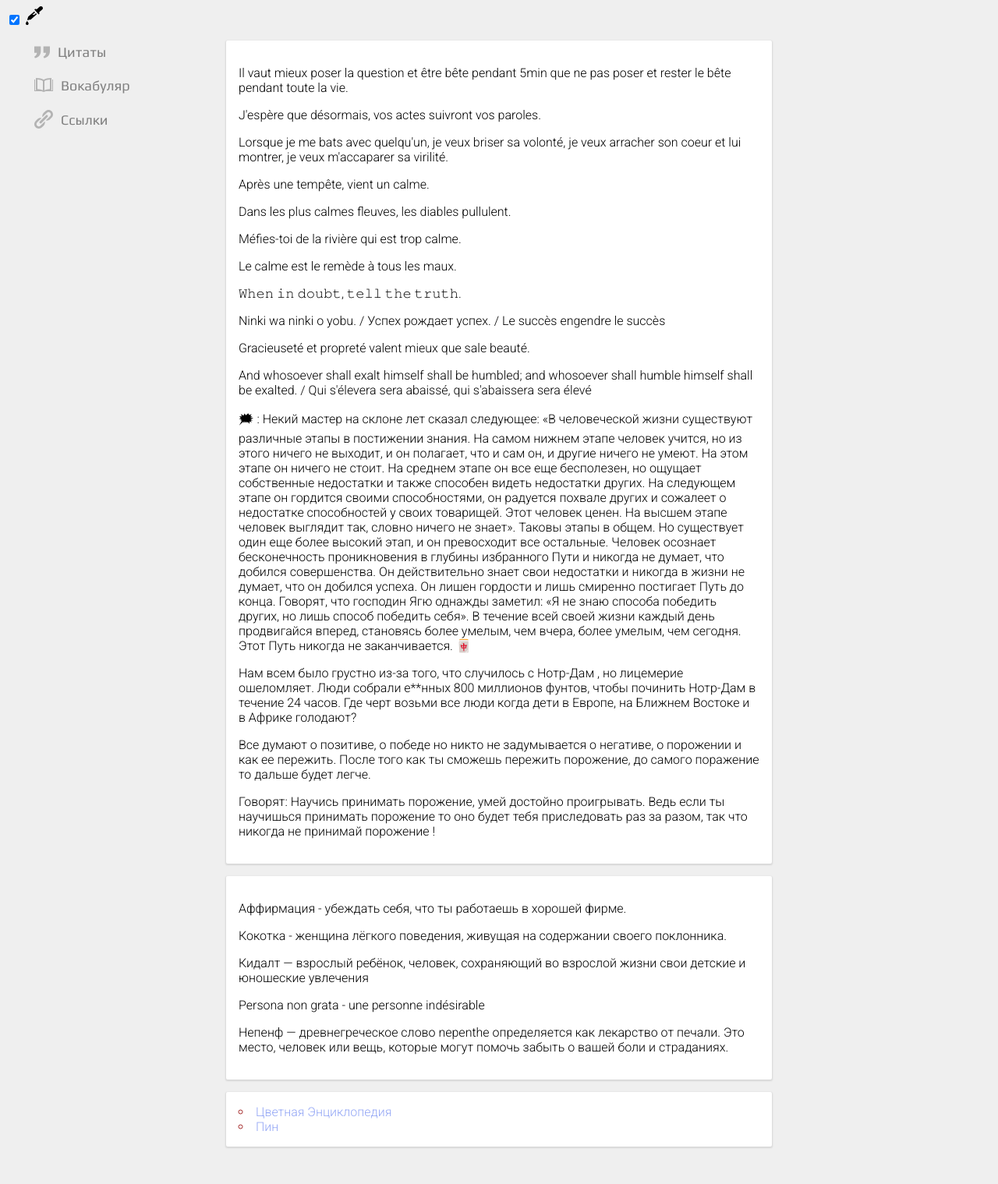
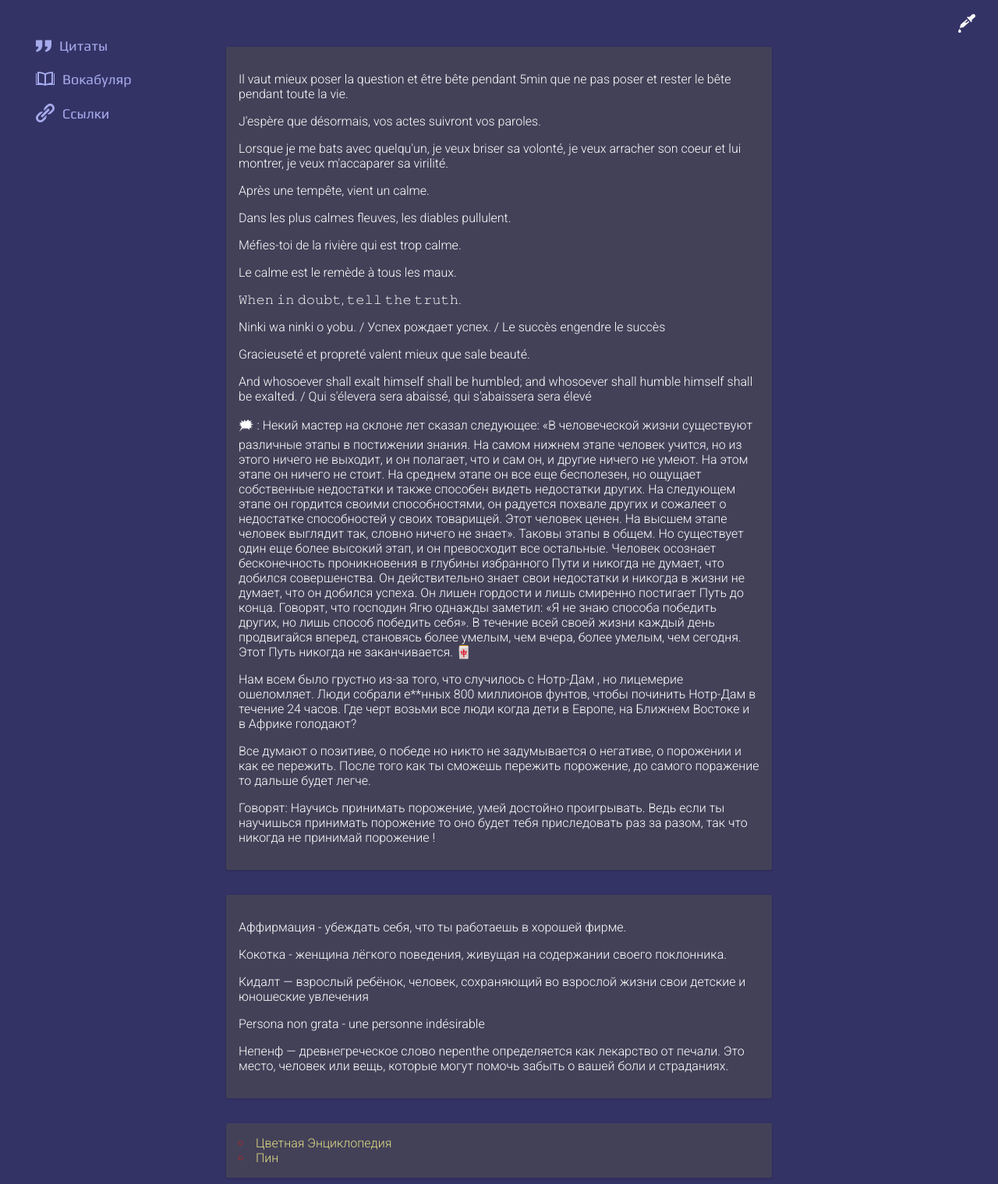
Before and after one commit to suyokiri/note, a PHP site: page / in a window 1280 px wide, after a click that opens the changed part. Shown: the whole page at 78% size. Before the commit the page ends 1473 px from the top, so only its background shows below. Run offline with PHP 8.4, Linux system fonts and the light colour scheme.

Commit message:
Update note.css

```diff
--- a/note.css
+++ b/note.css
@@ -1,36 +1,44 @@
+@import url('https://fonts.googleapis.com/css2?family=Play:wght@400;700&display=swap');
 
-@import url('https://fonts.googleapis.com/css2?family=Play:wght@400;700&display=swap');
 @import url('https://fonts.googleapis.com/css2?family=Oswald:wght@300;400&family=Roboto:wght@300&display=swap');
 
-@import url('https://cdnjs.cloudflare.com/ajax/libs/animate.css/3.7.0/animate.min.css');
-
-
+@import url('https://cdnjs.cloudflare.com/ajax/libs/animate.css/4.1.1/animate.min.css');
 
 :root {
-
-     --cl:#efefef;
-     --cl1: #464141;
-     --cl2: hsl(228deg 83% 77%);
-     --main-color: #808080;
-      --f:'Play', sans-serif;
+  --primary-color: #302AE6;
+  --secondary-color: white;
+  --font-color: #808080;
+  --bg-color: #fbfbfb;
+  --list-color: brown;
+  --selection: #ffbf0017;
+  --link-color: hsl(227.5,82.8%,77.3%);
+  --hover-color: hsl(248deg 94% 73%);
+  --mode: #343366;
+  --sh: 0px 1px 2px 1px rgb(0 0 0 / 10%);
+  --f: 'Play', sans-serif;
   --f1: 'Oswald', sans-serif;
   --f2: 'Roboto', sans-serif;
-  --cl3: hsl(248deg 94% 73%);
-      --body-color: #b3b3b3;
-      --selection: #ffbf0017;
-      --sh: 0px 1px 2px 1px rgb(0 0 0 / 10%);
-      --w: white;
 }
 
+[data-theme="dark"] {
+  --primary-color: #302AE6;
+  --secondary-color: #434158;
+  --font-color: #a6abec;
+  --bg-color: #343366;
+  --list-color: brown;
+  --selection: #ffbf0017;
+  --link-color: hsl(56deg 59% 70%);
+  --hover-color: hsl(56deg 100% 51%);
+  --content-color: white;
+  --mode: #fbfbfb;
+}
 
 :focus {
-
-     outline:none;
-
+  outline: none;
 }
 
 body {
-         background: var(--cl);
+  background: var(--bg-color);
 }
 
 ::selection {
@@ -38,64 +46,52 @@ body {
 }
 
 a {
-
   text-decoration: none;
-     color: var(--cl2);
+  color: var(--link-color);
 }
 
 a:hover {
-    color: var(--cl3);
+  color: var(--hover-color);
 }
-
 
 li {
   list-style: circle;
-    color: brown;
+  color: var(--list-color);
 }
-
 
 .main {
   max-width: 700px;
   margin: 0 auto;
+  color: var(--content-color);
+  margin-top: 2em;
 }
-
-
-
 
 .main .b {
   box-shadow: var(--sh);
   padding: 1em;
   border-radius: 2px;
-    margin-top: 1em;
-    background: var(--w);
+  background: var(--secondary-color);
   font-family: var(--f2);
+  margin-top: 2em;
 }
 
-
-
-
-
-
-
 .side-menu svg {
-    fill: var(--body-color);
+  fill: var(--font-color);
   margin-right: 10px;
   flex-shrink: 0;
 }
-
-
 
 .side-menu a {
   margin-bottom: 20px;
   text-decoration: none;
   font-weight: 500;
-    color: var(--main-color);
+  color: var(--font-color);
   display: flex;
   align-items: center;
   font-size: 18px;
   white-space: nowrap;
-    font-family:var(--f);
-    margin-left: 1rem;
+  font-family: var(--f);
+  margin-left: 1em;
 }
 
 .side-wrapper {
@@ -105,84 +101,26 @@ li {
   position: fixed;
 }
 
+.side-menu {
+  padding: 20px;
+}
 
+.theme-switch svg {
+  fill: var(--mode);
+  float: right;
+  position: relative;
+  right: 20px;
+  top: 10px;
+  cursor: pointer;
+}
+
+.theme-switch input#checkbox {
+  visibility: hidden;
+}
+
+@media (max-width: 1200px) {
 
   .side-menu {
-    padding: 20px;
-
-
+    display: none;
   }
-
-
- button.dl {
-    float: right;
-    border: 0;
-    background: var(--cl);
 }
-
-
-
-.dl svg {
-    fill: #343366;
-}
-
-
-/*DARK MODE*/
-
-
-
-body.dark-mode {
-      background-color: #343366;
-      color: #eee;
-}
- body.dark-mode a {
-      color: #111;
-}
-
-
-
-
-body.dark-mode .main .b {
-
-    background: #3d414e;
-    color: #ffffff;
-}
-
- body.dark-mode .b a {
-    color: #cfc9ff;
-}
-
-
-body.dark-mode .b a:hover {
-    color: #fff3b8;
-}
-
-body.dark-mode li {
-    color: blanchedalmond;
-}
-
-
-
-
-body.dark-mode  .side-menu a {
-    color: #bfd0e8;
-}
-
-body.dark-mode  .side-menu svg {
-fill: #bfd0e8;
-}
-
-
-
-
- body.dark-mode  button.dl {
-    float: right;
-    border: 0;
-    background: #343366;
-}
-
-
-
- body.dark-mode .dl svg {
-    fill: var(--cl);
-}
```
Lines whose indentation alone changed are shown as unchanged.
